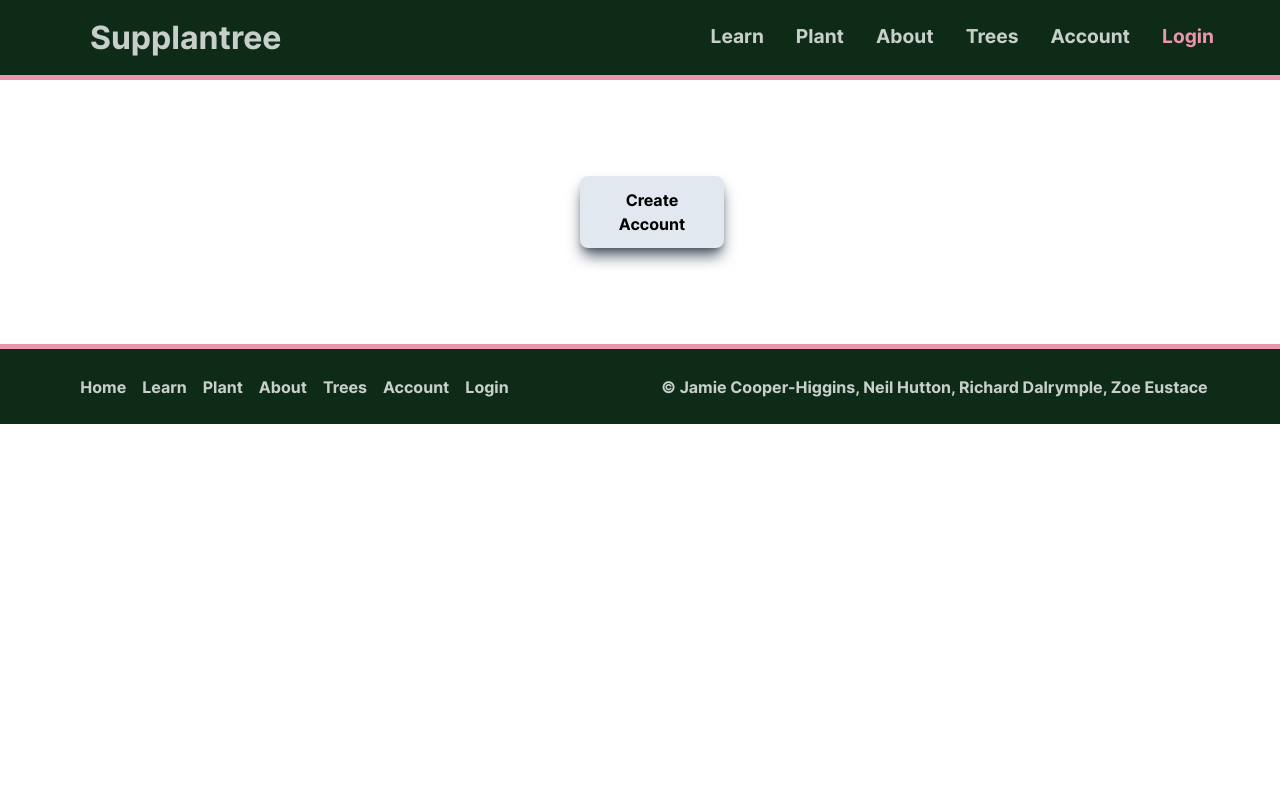
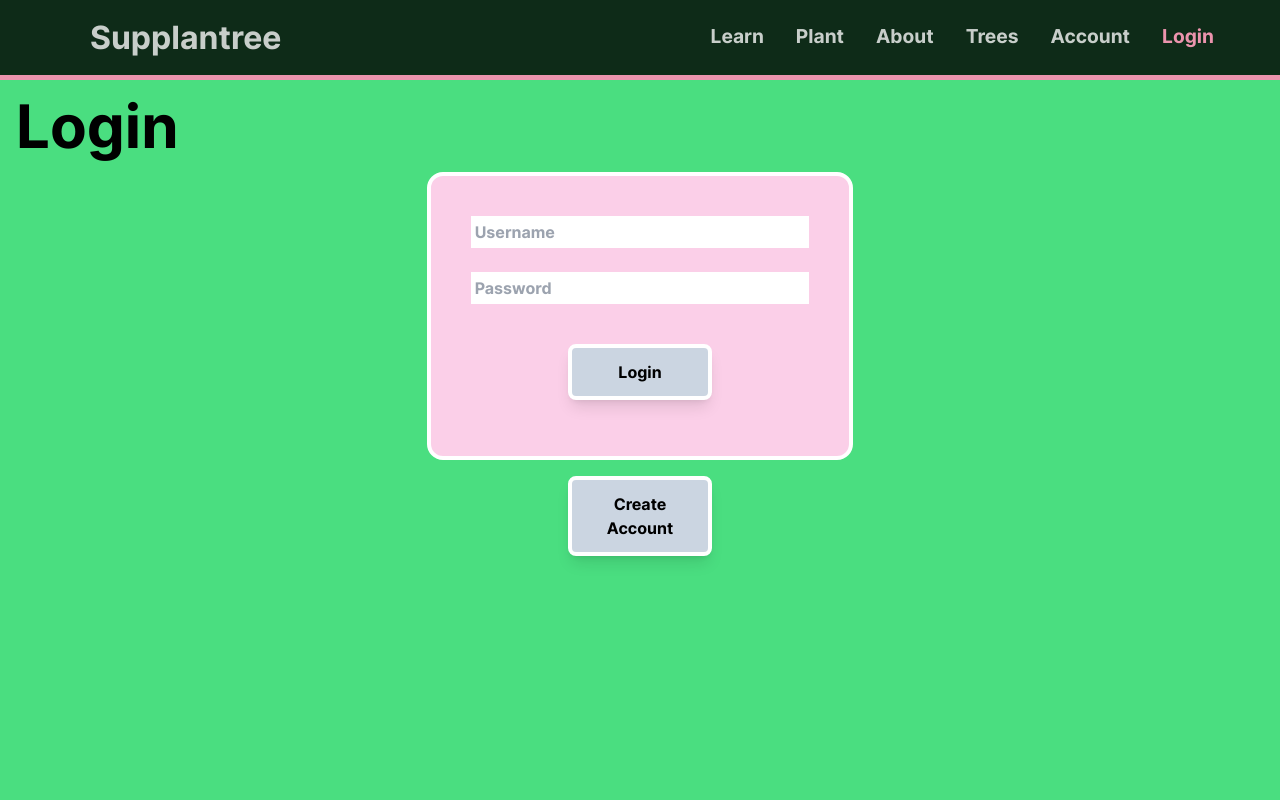
Before and after one commit to Cooper-Higgins/Supplantree, a React (Create React App) app in the folder supplantree_react/: page /login in a window 1280 px wide. Shown: the top 800 px of the page. Built offline with nearby package versions, Linux system fonts and the light colour scheme; no server answers; some icons are missing.

Commit message:
styled login and create account pages

```diff
--- a/supplantree_react/src/components/Login/CreateAccount.js
+++ b/supplantree_react/src/components/Login/CreateAccount.js
@@ -1,7 +1,30 @@
 import React from "react";
 
 const CreateAccount = () => {
-  return <h1>Create Account</h1>;
+  return (
+    <div className="bg-green-400 min-h-screen">
+      <h1 className="text-6xl p-4">Create an Account</h1>
+      <div className="flex justify-center">
+        <div className="flex flex-col justify-center w-1/3">
+          <div className="flex flex-col justify-center">
+            <form className="flex flex-col justify-center bg-pink-200 border-4 border-white rounded-2xl p-10">
+              <input className="p-1" type="text" placeholder="First Name" />
+              <br />
+              <input className="p-1" type="password" placeholder="Last Name" />
+              <br />
+              <input className="p-1" type="text" placeholder="Email" />
+              <br />
+              <input className="p-1" type="password" placeholder="Password" />
+              <br />
+              <button className="place-self-center bg-slate-300 border-white border-4 hover:bg-pink-200 transition duration-150 ease-out hover:ease-in hover:scale-110 m-4 p-3 w-36 rounded-lg shadow-lg">
+                Create Account
+              </button>
+            </form>
+          </div>
+        </div>
+      </div>
+    </div>
+  );
 };
 
 export default CreateAccount;
--- a/supplantree_react/src/components/Login/LoginPage.js
+++ b/supplantree_react/src/components/Login/LoginPage.js
@@ -2,13 +2,29 @@ import React from "react";
 
 const Login = () => {
   return (
-    <div>
-      <div className="flex justify-center my-20">
-        <a href="http://localhost:3000/create-account">
-          <button className="ml-10 bg-slate-200 hover:bg-slate-400 transition duration-150 ease-out hover:ease-in hover:scale-110 m-4 p-3 w-36 rounded-lg shadow-lg shadow-gray-600">
-            Create Account
-          </button>
-        </a>
+    <div className="bg-green-400 min-h-screen">
+      <h1 className="text-6xl p-4">Login</h1>
+      <div className="flex justify-center">
+        <div className="flex flex-col justify-center w-1/3">
+          <div className="flex flex-col justify-center">
+            <form className="flex flex-col justify-center bg-pink-200 border-4 border-white rounded-2xl p-10">
+              <input className="p-1" type="text" placeholder="Username" />
+              <br />
+              <input className="p-1" type="password" placeholder="Password" />
+              <br />
+              <button className="place-self-center bg-slate-300 border-white border-4 hover:bg-pink-200 transition duration-150 ease-out hover:ease-in hover:scale-110 m-4 p-3 w-36 rounded-lg shadow-lg">
+                Login
+              </button>
+            </form>
+            <div className="flex justify-center">
+              <a href="http://localhost:3000/create-account">
+                <button className="bg-slate-300 border-white border-4 hover:bg-pink-200 transition duration-150 ease-out hover:ease-in hover:scale-110 m-4 p-3 w-36 rounded-lg shadow-lg">
+                  Create Account
+                </button>
+              </a>
+            </div>
+          </div>
+        </div>
       </div>
     </div>
   );
--- a/supplantree_react/src/components/MyTreesPage.js
+++ b/supplantree_react/src/components/MyTreesPage.js
@@ -5,7 +5,7 @@ import { useEffect, useState } from "react";
 const MyTrees = ({ users }) => {
   const usersTrees = users[0]["trees"].map((tree, index) => {
     return (
-      <div className="bg-pink-200 border-4 border-white basis-1/4 text-center rounded-xl shadow-xl p-4 gap-6">
+      <div className="bg-pink-200 border-4 border-white basis-1/4 text-center rounded-xl shadow-2xl p-4 gap-6">
         <p>{tree.species}</p>
         <p>{tree.nature}</p>
       </div>
```
